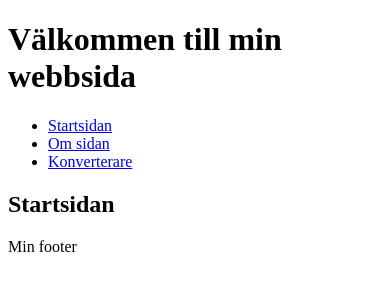
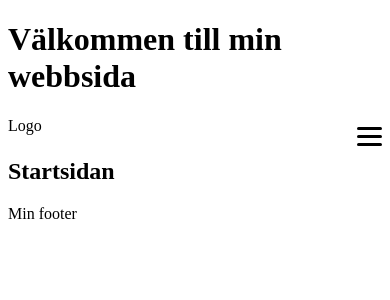
Before and after one commit to aner2308/angularI, an Angular app: page /home in a window 390 px wide. Shown: the top 300 px of the page. Built offline with nearby package versions, Linux system fonts and the light colour scheme.

Commit message:
Skapat en symbol för hamburgermenyn

```diff
--- a/src/app/header/header.component.html
+++ b/src/app/header/header.component.html
@@ -1,6 +1,10 @@
 <header>
     <nav>
-        <ul>
+      <div class="logo">Logo</div>
+      <div class="menu-toggle" #menuToggle>
+        <div class="hamburger"></div>
+      </div>
+      <ul class="menu" #menu>
         <li><a routerLink="/home">Startsidan</a></li>
         <li><a routerLink="/about">Om sidan</a></li>
         <li><a routerLink="/converterPage">Konverterare</a></li>
--- a/src/app/header/header.component.scss
+++ b/src/app/header/header.component.scss
@@ -0,0 +1,57 @@
+/* För att dölja menyn vid små skärmstorlekar */
+.menu {
+    display: flex;
+}
+
+/* Stilar för hamburgermenyn */
+.menu-toggle {
+    display: none;
+    cursor: pointer;
+}
+
+.hamburger,
+.hamburger:before,
+.hamburger:after {
+    content: '';
+    display: block;
+    background-color: #000;
+    height: 3px;
+    width: 25px;
+    border-radius: 3px;
+    transition: all 0.3s ease;
+}
+
+.hamburger:before {
+    transform: translateY(-8px);
+}
+
+.hamburger:after {
+    transform: translateY(5px);
+}
+
+/* Stilar för att visa menyn vid större skärmstorlekar */
+@media screen and (max-width: 900px) {
+    .menu {
+        display: none;
+    }
+
+    /* Placera hamburgersymbolen längst till höger */
+    .menu-toggle {
+        display: flex;
+        justify-content: flex-end;
+        align-items: center;
+        cursor: pointer;
+    }
+
+    .menu-toggle.active .hamburger {
+        transform: rotate(45deg);
+    }
+
+    .menu-toggle.active .hamburger:before {
+        transform: translateY(0) rotate(90deg);
+    }
+
+    .menu-toggle.active .hamburger:after {
+        transform: translateY(0) rotate(-90deg);
+    }
+}
--- a/src/app/header/header.component.ts
+++ b/src/app/header/header.component.ts
@@ -1,13 +1,23 @@
-import { Component } from '@angular/core';
+import { Component, ViewChild, ElementRef, AfterViewInit } from '@angular/core';
 import { RouterLink } from '@angular/router';
 
 @Component({
   selector: 'app-header',
   standalone: true,
+  templateUrl: './header.component.html',
   imports: [RouterLink],
-  templateUrl: './header.component.html',
-  styleUrl: './header.component.scss'
+  styleUrls: ['./header.component.scss']
 })
-export class HeaderComponent {
+export class HeaderComponent implements AfterViewInit {
+  @ViewChild('menuToggle') menuToggle!: ElementRef;
+  @ViewChild('menu') menu!: ElementRef;
 
+  ngAfterViewInit(): void {
+    this.menuToggle.nativeElement.addEventListener('click', this.toggleMenu.bind(this));
+  }
+
+  toggleMenu() {
+    this.menuToggle.nativeElement.classList.toggle('active');
+    this.menu.nativeElement.classList.toggle('active');
+  }
 }
--- /dev/null
+++ b/src/app/length-converter/length-converter.component.html
@@ -0,0 +1 @@
+<p>length-converter works!</p>
--- /dev/null
+++ b/src/app/temperature-converter/temperature-converter.component.html
@@ -0,0 +1 @@
+<p>temperature-converter works!</p>
```
Also changed, not shown: src/app/length-converter/length-converter.component.ts (added, +12 -0 lines), src/app/temperature-converter/temperature-converter.component.ts (added, +12 -0 lines), src/app/length-converter/length-converter.component.scss (added), src/app/temperature-converter/temperature-converter.component.scss (added), 2 other files (tests, documents, lock files or other folders). Lines whose indentation alone changed are shown as unchanged.
